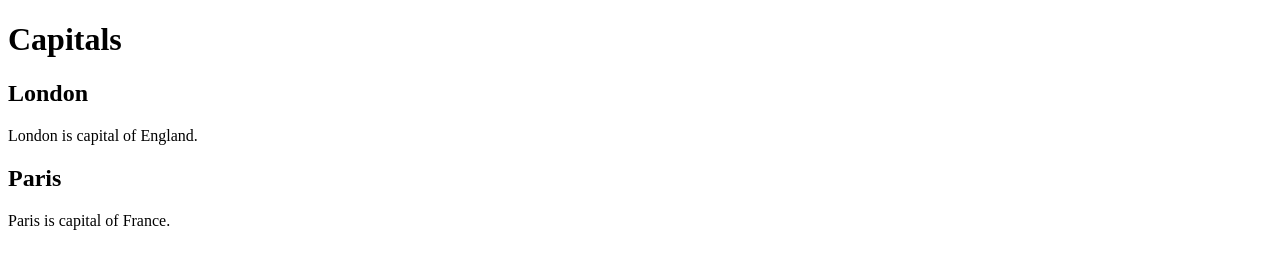
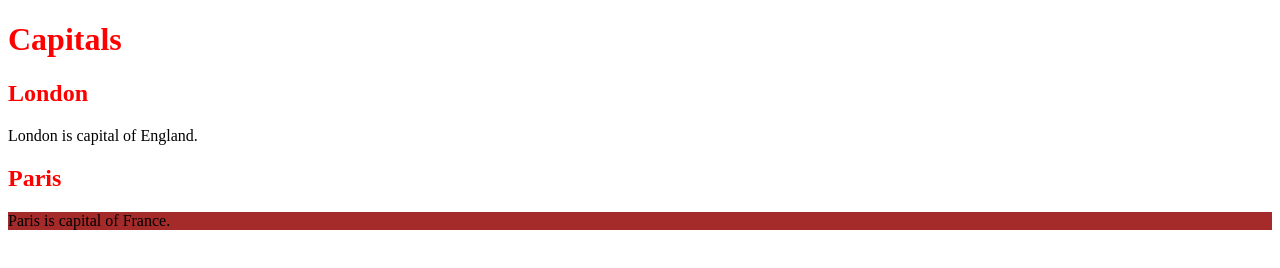
Before and after one commit to thepeilunhuang/week5-setA, a plain HTML site: page index.html in a window 1280 px wide. Drawn offline with Linux system fonts and the light colour scheme.

Commit message:
add css style

```diff
--- /dev/null
+++ b/css/stylesheet.css
@@ -0,0 +1,6 @@
+.heading{
+    color: red;
+}
+.paris{
+    background-color: brown;
+}
--- a/index.html
+++ b/index.html
@@ -1,13 +1,14 @@
 <!DOCTYPE html>
 <html lang="en">
   <head>
+    <link rel="stylesheet" href="./css/stylesheet.css" />
     <title>Week5</title>
   </head>
   <body>
-    <h1>Capitals</h1>
-    <h2>London</h2>
+    <h1 class="heading">Capitals</h1>
+    <h2 class="heading">London</h2>
     <p>London is capital of England.</p>
-    <h2>Paris</h2>
-    <p>Paris is capital of France.</p>
+    <h2 class="heading">Paris</h2>
+    <p class="paris">Paris is capital of France.</p>
   </body>
 </html>
```
